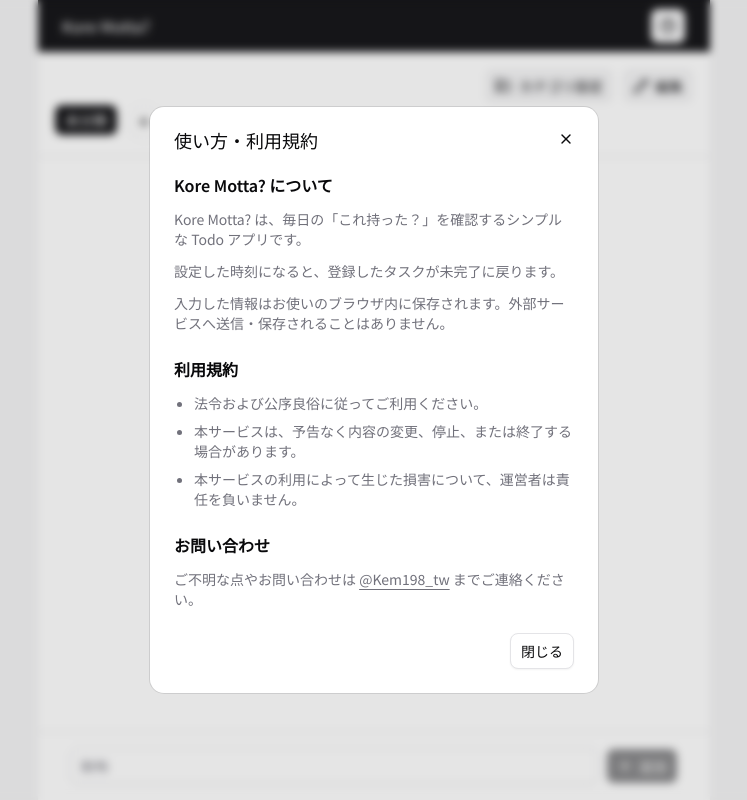
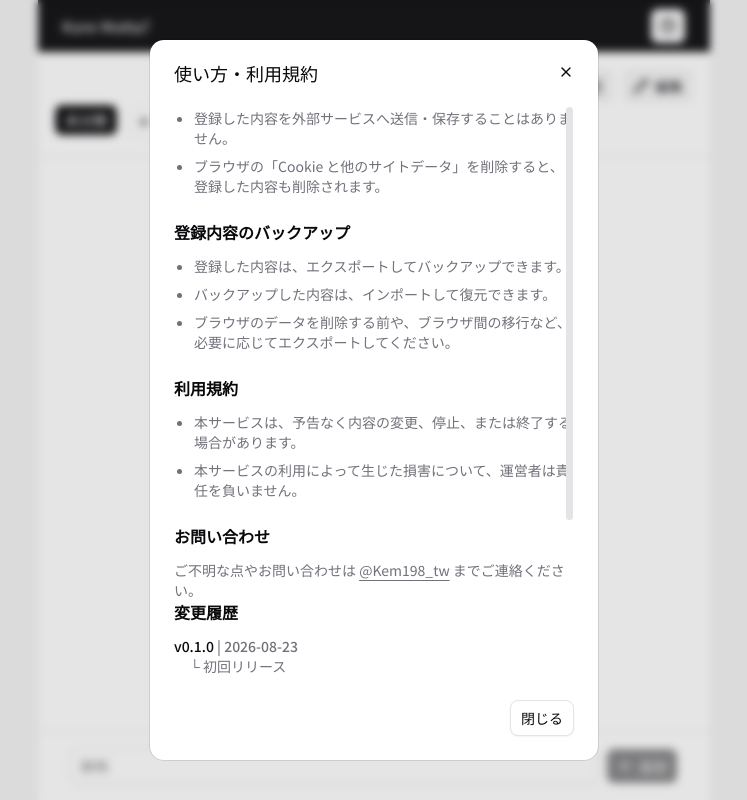
Before and after one commit to kem198/kore-motta, a Next.js app: page / in a window 1280 px wide. Both pictures are taken after a click on the button 934 px from the left and 26 px from the top of the page. Shown: the whole page, without its empty margins (266-1013 px from the left). Built offline with nearby package versions, Linux system fonts and the light colour scheme.

Commit message:
feat: enhance HelpDialog with content handling and add changelog section

```diff
--- a/src/components/shared/dialog/help-dialog.tsx
+++ b/src/components/shared/dialog/help-dialog.tsx
@@ -10,7 +10,9 @@ import {
   DialogTitle,
   DialogTrigger,
 } from "@/components/ui/dialog";
+import { ScrollArea } from "@/components/ui/scroll-area";
 import { CircleHelpIcon } from "lucide-react";
+
 function Term() {
   return (
     <div className="space-y-6">
@@ -23,19 +25,39 @@ function Term() {
         </p>
 
         <p className="text-muted-foreground text-sm">
-          設定した時刻になると、登録したタスクが未完了に戻ります。
+          設定した時刻になると、登録したタスクがすべて未完了に戻ります。
         </p>
+      </section>
 
-        <p className="text-muted-foreground text-sm">
-          入力した情報はお使いのブラウザ内に保存されます。外部サービスへ送信・保存されることはありません。
-        </p>
+      <section className="space-y-3">
+        <h3 className="text-base font-semibold">登録内容の取り扱い</h3>
+
+        <ul className="text-muted-foreground list-disc space-y-2 pl-5 text-sm">
+          <li>登録した内容は、お使いのブラウザ内に保存されます。</li>
+          <li>登録した内容を外部サービスへ送信・保存することはありません。</li>
+          <li>
+            ブラウザの「Cookie
+            と他のサイトデータ」を削除すると、登録した内容も削除されます。
+          </li>
+        </ul>
+      </section>
+
+      <section className="space-y-3">
+        <h3 className="text-base font-semibold">登録内容のバックアップ</h3>
+
+        <ul className="text-muted-foreground list-disc space-y-2 pl-5 text-sm">
+          <li>登録した内容は、エクスポートしてバックアップできます。</li>
+          <li>バックアップした内容は、インポートして復元できます。</li>
+          <li>
+            ブラウザのデータを削除する前や、ブラウザ間の移行など、必要に応じてエクスポートしてください。
+          </li>
+        </ul>
       </section>
 
       <section className="space-y-3">
         <h3 className="text-base font-semibold">利用規約</h3>
 
         <ul className="text-muted-foreground list-disc space-y-2 pl-5 text-sm">
-          <li>法令および公序良俗に従ってご利用ください。</li>
           <li>
             本サービスは、予告なく内容の変更、停止、または終了する場合があります。
           </li>
@@ -51,7 +73,7 @@ function Term() {
         <p className="text-muted-foreground text-sm">
           ご不明な点やお問い合わせは{" "}
           <a
-            href="https://x.com/Kem198_x"
+            href="https://x.com/Kem198_tw"
             target="_blank"
             rel="noopener noreferrer"
             className="underline underline-offset-4"
@@ -64,6 +86,40 @@ function Term() {
     </div>
   );
 }
+
+function Changelog() {
+  const CHANGELOG = [
+    {
+      version: "v0.1.0",
+      date: "2026-08-23",
+      changes: ["初回リリース"],
+    },
+  ];
+
+  return (
+    <section className="space-y-3">
+      <h3 className="text-base font-semibold">変更履歴</h3>
+
+      <div className="space-y-4 text-sm">
+        {CHANGELOG.map((release) => (
+          <div key={release.version}>
+            <p className="font-medium">
+              {release.version}
+              <span className="text-muted-foreground"> | {release.date}</span>
+            </p>
+
+            <ul className="text-muted-foreground list-none space-y-1 pl-4">
+              {release.changes.map((change) => (
+                <li key={change}>└ {change}</li>
+              ))}
+            </ul>
+          </div>
+        ))}
+      </div>
+    </section>
+  );
+}
+
 export function HelpDialog() {
   return (
     <Dialog>
@@ -81,13 +137,15 @@ export function HelpDialog() {
         <CircleHelpIcon size={20} />
       </DialogTrigger>
 
-      <DialogContent>
+      <DialogContent className="flex h-[90vh] max-h-[90vh] flex-col">
         <DialogHeader>
           <DialogTitle>使い方・利用規約</DialogTitle>
         </DialogHeader>
 
-        <Term />
-
+        <ScrollArea className="min-h-0 flex-1">
+          <Term />
+          <Changelog />
+        </ScrollArea>
         <DialogFooter>
           <DialogClose
             render={
```
